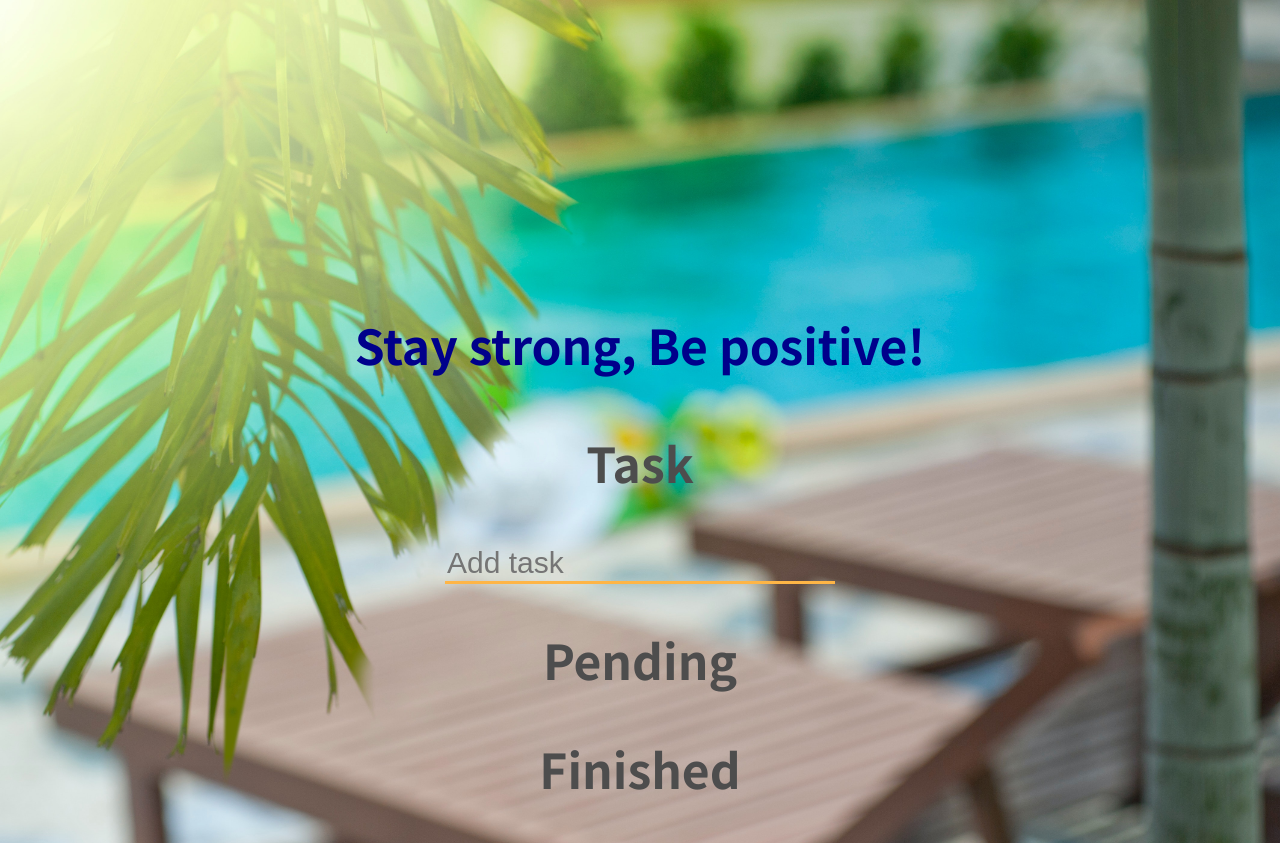
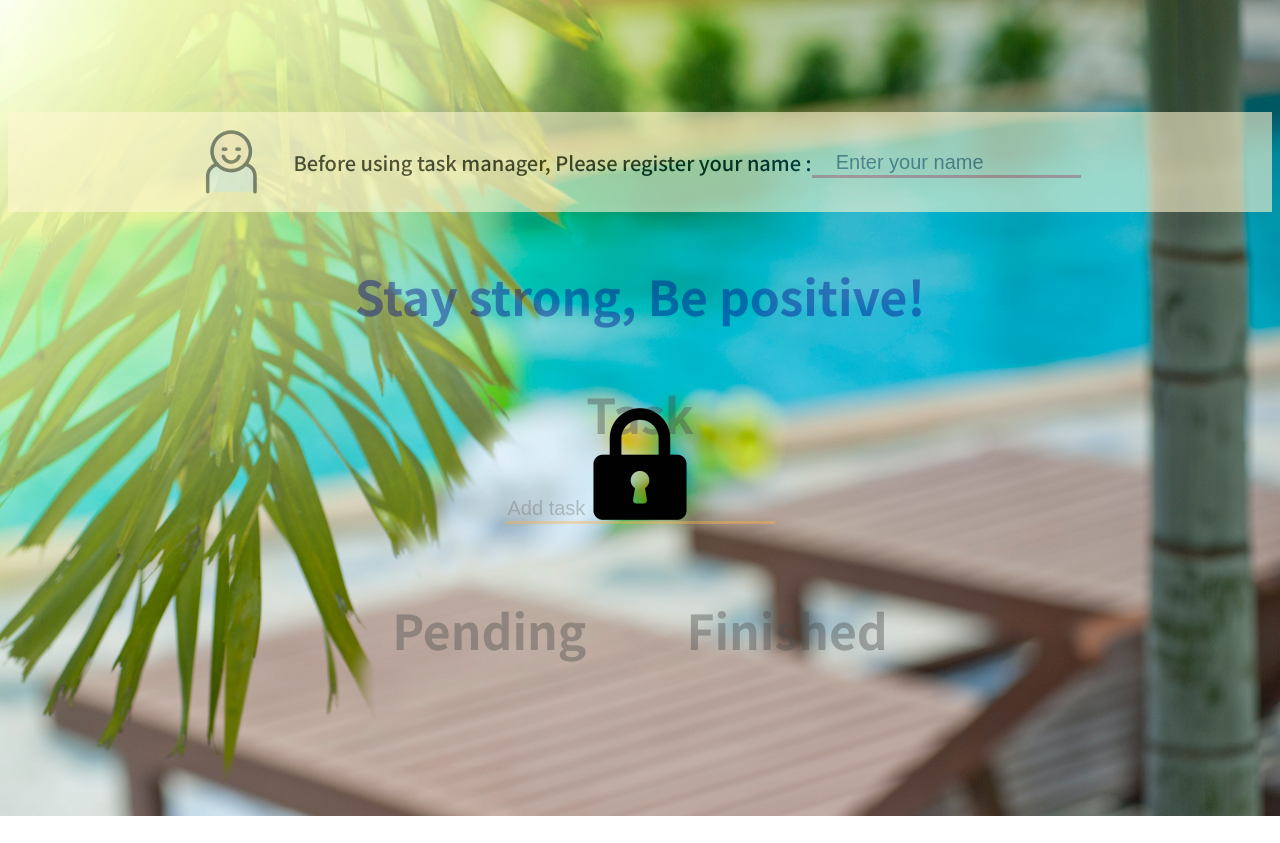
Before and after one commit to MikeHyungiLee/web_task_manager, a plain HTML site: page index.html in a window 1280 px wide. After the commit the page ends 816 px from the top, so only its background shows below. Drawn offline with Linux system fonts and the light colour scheme.

Commit message:
[update] update username persistance and lock function.

```diff
--- a/css/main.css
+++ b/css/main.css
@@ -52,10 +52,17 @@ input {
     border-left: none;
     border-right: none;
     border-bottom-width: 0.2rem;
-    border-bottom-color: var(--color-orange);
-    font-size: 30px;
     background-color: transparent;
     color: var(--color-black);
+    font-size: 20px;
+}
+
+#name_text {
+    border-bottom-color: var(--color-pink);
+}
+
+#task_text {
+    border-bottom-color: var(--color-orange);
 }
 
 span {
@@ -63,11 +70,78 @@ span {
 }
 
 .task_mgt_area {
-    padding-top: 20%;
+    display: flex;
+    flex-direction: column;
     text-align: center;
+    justify-content: center;
+    height: 100vh;
 }
 
 ul {
     text-align: center;
     color: var(--color-dark-blue);
 }
+
+.task__container {
+    display: flex;
+    justify-content: center;
+}
+
+.pending__task {
+    margin-top: 30px;
+    margin-right: 50px;
+}
+
+.finished__task {
+    margin-top: 30px;
+    margin-left: 50px;
+}
+
+.name__input__section {
+    display: flex;
+    flex-wrap: wrap;
+    background-color: var(--color-yellow);
+    opacity: 0.6;
+    height: 100px;
+    align-items: center;
+    justify-content: center;
+    font-size: 20px;
+}
+
+.icon__person {
+    margin-right: 30px;
+}
+
+.lock__container {
+    pointer-events: none;
+    opacity: 0.4;
+}
+
+
+/* lock__container로 switch하는 부분 추가하기 */
+
+.unlock__container {
+    pointer-events: visible;
+    opacity: 1;
+}
+
+.lock__image {
+    position: fixed;
+    width: 50%;
+    height: 50%;
+    top: 50%;
+    left: 25%;
+    right: 25%;
+    bottom: 50%;
+    cursor: pointer;
+    z-index: 1;
+}
+
+.invisible {
+    visibility: hidden;
+}
+
+.greeting__container {
+    font-size: 2.3em;
+    color: var(--color-dark-pink);
+}
--- a/index.html
+++ b/index.html
@@ -11,6 +11,19 @@
 
 <body>
     <section class="task_mgt_area">
+        <div class="greeting__container"></div>
+        <div class="name__input__section">
+            <img src="imgs/person_icon.png" alt="person_icon" class="icon__person" />
+            <div>Before using task manager, Please register your name :</div>
+            <form class="form-name">
+                <input type="text" id="name_text" placeholder="    Enter your name" />
+            </form>
+        </div>
+
+        <div class="lock__image">
+            <img src="imgs/lock.png" alt="lock_img" />
+        </div>
+        <div class="container">
             <section class="task_input_section">
                 <h1 id="title">Stay strong, Be positive!</h1>
                 <h1>Task</h1>
@@ -19,15 +32,18 @@
                 </form>
             </section>
 
-        <section class="pending_task_section">
+            <div class="task__container">
+                <div class="pending__task">
                     <h2>Pending</h2>
                     <ul class="pending_task_list"></ul>
-        </section>
+                </div>
 
-        <section class="finished_task_section">
+                <div class="finished__task">
                     <h2>Finished</h2>
                     <ul class="finished_task_list"></ul>
-        </section>
+                </div>
+            </div>
+        </div>
     </section>
 
     <script src="js/main.js"></script>
--- a/js/main.js
+++ b/js/main.js
@@ -1,24 +1,21 @@
 const task_form = document.querySelector(".form-task"),
     task_text = task_form.querySelector("#task_text"),
     pending_task_list = document.querySelector(".pending_task_list"),
-    finished_task_list = document.querySelector(".finished_task_list");
+    finished_task_list = document.querySelector(".finished_task_list"),
+    name_form = document.querySelector(".form-name"),
+    username_text = name_form.querySelector("#name_text"),
+    lock_container = document.querySelector(".container"),
+    nameInputSection = document.querySelector(".name__input__section"),
+    lockImage = document.querySelector(".lock__image"),
+    greeting_container = document.querySelector(".greeting__container");
 
-// KEY VALUE
 const PENDING_TASK_LS = "pending_task_object",
-    FINISHED_TASK_LS = "finished_task_object";
+    FINISHED_TASK_LS = "finished_task_object",
+    USERNAME_LS = "user_name";
 
 let pending_task_obj_list = [],
     finished_task_obj_list = [];
 
-// (공통화 메소드)Common part painting method
-// paramenter explanation
-// arg[0] arr : pending_task_obj_list = [] , finished_task_obj_list = []
-// arg[1] spanTxt : Text in span tag.
-// arg[2] fBtnTxt : Text in first button.
-// arg[3] fBtnEvtFunc : first Button event function.
-// arg[4] sBtnTxt : Text in second button.
-// arg[5] sBtnEvtFunc : second Button event function.
-// parent list : pending_task_list, finished_task_list
 function paintCommonPartOfList(
     arr,
     spanTxt,
@@ -162,10 +159,44 @@ function loadTaskItem() {
     }
 }
 
+function saveUsername(event) {
+    // event가 증발하는 것을 막기 위해서 preventDefault();처리를 해준다.
+    event.preventDefault();
+    const text = username_text.value;
+    localStorage.setItem(USERNAME_LS, text);
+    nameInputSection.classList.add("invisible");
+    lockImage.classList.add("invisible");
+    // lock__container 클래스 삭제
+    lock_container.classList.remove("lock__container");
+    lock_container.classList.add("unlock__container");
+    const username = localStorage.getItem(USERNAME_LS);
+    greeting_container.textContent = `${username}! Have a good day.`;
+}
+
+function checkUserName() {
+    const username = localStorage.getItem(USERNAME_LS);
+    if (username === null) {
+        lock_container.classList.remove("unlock__container");
+        lock_container.classList.add("lock__container");
+    } else {
+        lock_container.classList.remove("lock__container");
+        lock_container.classList.add("unlock__container");
+        nameInputSection.classList.add("invisible");
+        lockImage.classList.add("invisible");
+        greeting_container.textContent = `${username}! Have a good day.`;
+    }
+}
+
 // init() function
 function init() {
     loadTaskItem();
+    checkUserName();
+    name_form.addEventListener("submit", saveUsername);
     task_form.addEventListener("submit", taskFormEvent);
+    // Local storage의 username을 검사해서 null인 경우, classList.add('lock__container') 추가하고
+    // username이 있는 경우, lock__container를 classList.remove('lock__container') 제거해준다.
+    // 해당 메서드를 init() 메서드에서 처리해준다.
+    // lock__image class를 화면표시에서 제거해준다.
 }
 
 init();
```
Also changed, not shown: imgs/lock.png (added), imgs/person_icon.png (added), 1 other file. Lines whose indentation alone changed are shown as unchanged.
